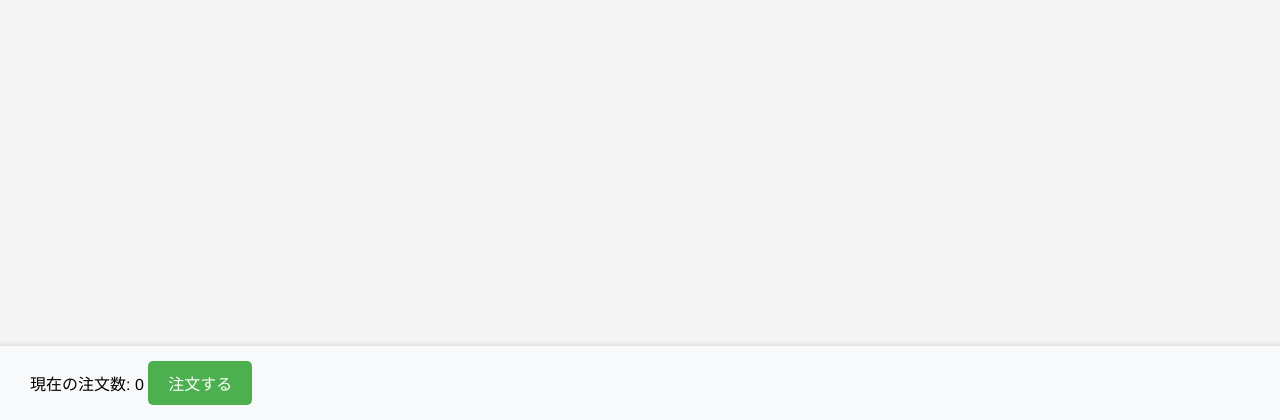
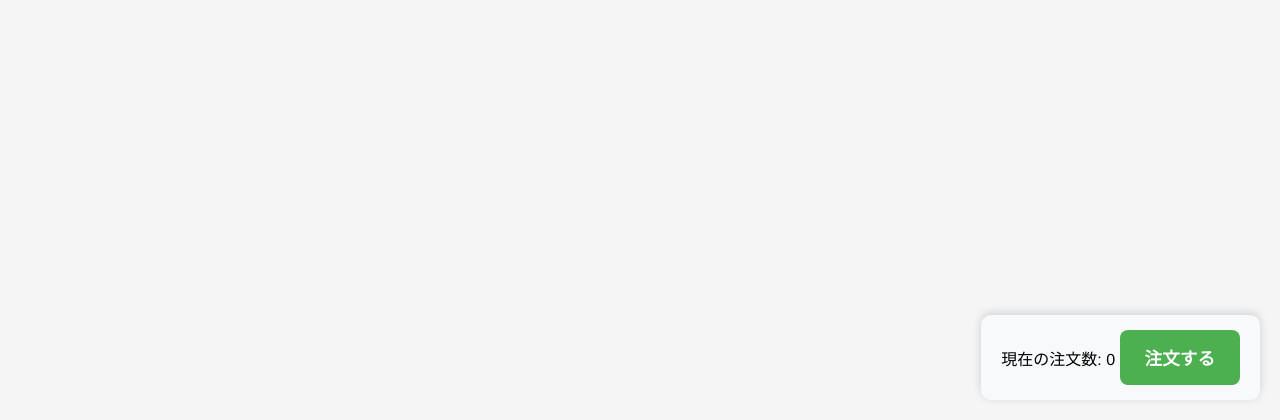
Before and after one commit to Hapiemon/Order_in_emergency, a Flask app: template home/nikuya/mysite/templates/menu.html in a window 1280 px wide. Shown: the part 380-800 px from the top of the page. Run offline with Flask 3, Linux system fonts and the light colour scheme; the template is opened without the code that fills it, so the values that code supplies are empty.

Commit message:
スタイルシートのフッターを改善し、注文ボタンのスタイルを更新。メニュー画面での注文処理を強化し、ボタンの無効化とリセット機能を追加。

```diff
--- a/home/nikuya/mysite/static/style.css
+++ b/home/nikuya/mysite/static/style.css
@@ -3,6 +3,7 @@ body {
     font-family: 'Helvetica Neue', Arial, sans-serif;
     margin: 0;
     padding: 20px;
+    padding-bottom: 150px; /* 固定フッターのためのスペース */
     background-color: #f5f5f5;
 }
 
@@ -781,28 +782,32 @@ h1 {
     background-color: #4CAF50;
     color: white;
     border: none;
-    border-radius: 5px;
-    padding: 10px 20px;
-    font-size: 1em;
+    border-radius: 8px;
+    padding: 15px 25px;
+    font-size: 1.1em;
+    font-weight: bold;
     cursor: pointer;
     transition: background-color 0.3s;
+    min-width: 120px;
 }
 
 .order-submit-button:hover {
     background-color: #45a049;
 }
 
-/* フッターのスタイルを改善 */
+/* フッターのスタイルを改善 - 右下に固定 */
 .order-footer {
     position: fixed;
-    bottom: 0;
-    left: 0;
-    width: 100%;
+    bottom: 20px;
+    right: 20px;
     background-color: #f8f9fa;
-    box-shadow: 0 -2px 5px rgba(0, 0, 0, 0.1);
-    padding: 15px 30px;
+    box-shadow: 0 -2px 10px rgba(0, 0, 0, 0.15);
+    padding: 15px 20px;
+    border-radius: 10px;
     display: flex;
-    justify-content: space-between;
+    flex-direction: column;
     align-items: center;
+    gap: 10px;
     z-index: 1000;
+    min-width: 200px;
 }
--- a/home/nikuya/mysite/templates/menu.html
+++ b/home/nikuya/mysite/templates/menu.html
@@ -37,6 +37,16 @@
                 }
             });
 
+            if (items.length === 0) {
+                alert('注文するメニューを選択してください');
+                return;
+            }
+
+            // 注文ボタンを無効化
+            const submitButton = document.querySelector('.order-submit-button');
+            submitButton.disabled = true;
+            submitButton.textContent = '送信中...';
+
             fetch('/order', {
                 method: 'POST',
                 headers: {
@@ -48,6 +58,12 @@
             .then(data => {
                 if (data.success) {
                     alert('注文が送信されました！');
+                    // 注文数量をリセット
+                    document.querySelectorAll('.order-count').forEach(count => {
+                        count.textContent = '0';
+                    });
+                    currentOrderCount = 0;
+                    document.getElementById('current-order-count').textContent = currentOrderCount;
                 } else {
                     alert('注文に失敗しました: ' + data.error);
                 }
@@ -55,6 +71,11 @@
             .catch(error => {
                 console.error('Error:', error);
                 alert('注文に失敗しました');
+            })
+            .finally(() => {
+                // ボタンを元に戻す
+                submitButton.disabled = false;
+                submitButton.textContent = '注文する';
             });
         }
 
@@ -116,6 +137,15 @@
                     timerDisplay.textContent = `残り時間: ${info.order_remaining_minutes}分 ${info.order_remaining_seconds}秒`;
                 }, 1000);
             }
+
+            // 注文ボタンにイベントリスナーを追加
+            const orderButton = document.querySelector('.order-submit-button');
+            if (orderButton) {
+                orderButton.addEventListener('click', function(e) {
+                    e.preventDefault();
+                    submitOrder();
+                });
+            }
         });
     </script>
 </head>
@@ -156,7 +186,7 @@
     <footer class="order-footer">
         <div class="order-summary">
             <span>現在の注文数: <span id="current-order-count">0</span></span>
-            <button class="order-submit-button" onclick="submitOrder()">注文する</button>
+            <button class="order-submit-button">注文する</button>
         </div>
     </footer>
 </body>
```
